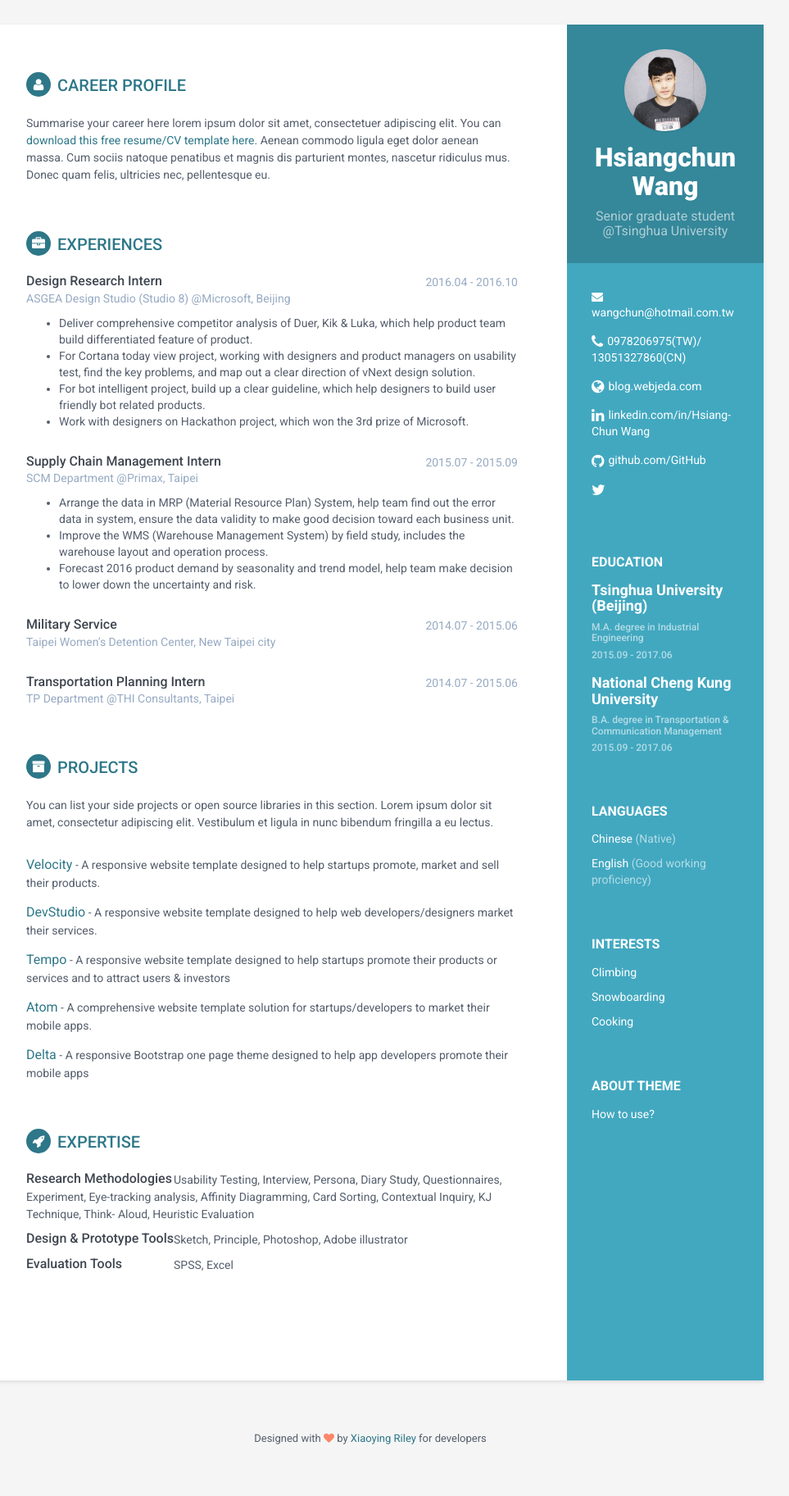
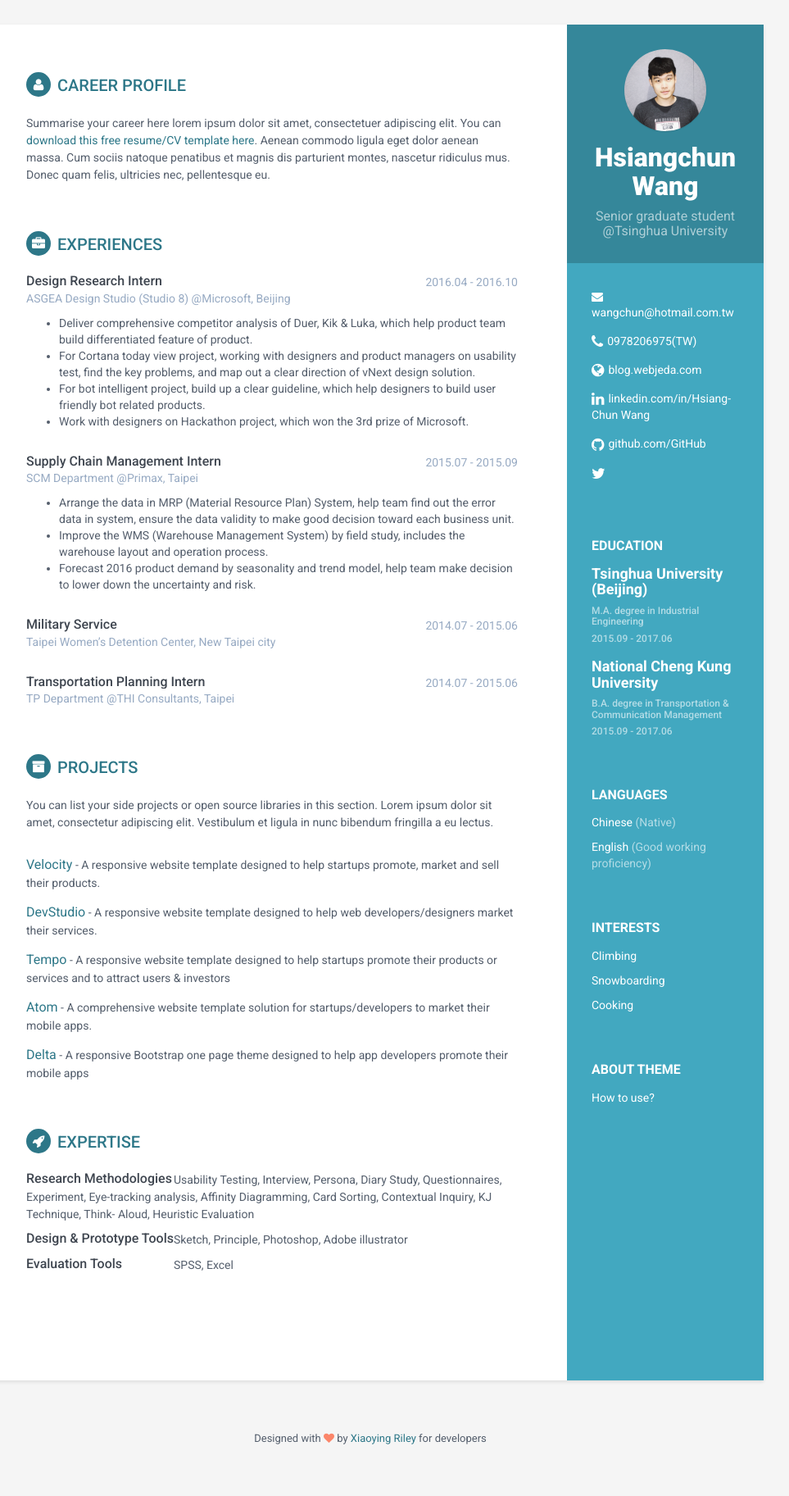
Before and after one commit to hsiangchunwang/hsiangchunwang.github.io, a Jekyll site: the page built from index.html, in a window 1280 px wide. Shown: the whole page at 82% size, without its empty margins (188-1151 px from the left). Built offline with Jekyll 4.4.1, drawn with Linux system fonts in a browser that asks for light colours.

Commit message:
Update _config.yml

```diff
--- a/_config.yml
+++ b/_config.yml
@@ -19,11 +19,10 @@ pic: hsiangchunwangprofile.png  #place a 100x100 picture inside /assets/images/
 
 #sidebar links
 email: wangchun@hotmail.com.tw
-phone: 0978206975(TW)/
-       13051327860(CN)
+phone: 0978206975(TW)
 website: blog.webjeda.com #do not add http://
 linkedin: Hsiang-Chun Wang
 github: hsiangchunwang
-facebook: 'Hsiang-Chun Wang'
+facebook: 'wang.x.chun.9'
 
 #Update all the sections by editing the files inside _includes folder.
```
